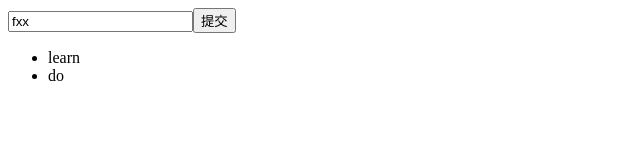
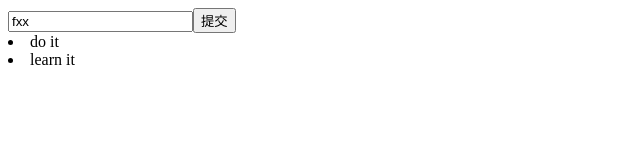
Before and after one commit to ohmyskyhigh/da-app, a React (Create React App) app: page / in a window 1280 px wide. Shown: the top 160 px of the page, without its empty margins (0-640 px from the left). Built offline with nearby package versions, Linux system fonts and the light colour scheme.

Commit message:
delete Item, Submit Item

```diff
--- a/src/Todos.js
+++ b/src/Todos.js
@@ -5,7 +5,9 @@ class Todos extends Component{
     super(props);
     this.state = {
       inputValue: 'fxx',
-      list: []
+      list: ['do it',
+             'learn it'
+            ]
     }
   }
 
@@ -17,12 +19,18 @@ class Todos extends Component{
             value={this.state.inputValue}
             onChange={this.handleInput.bind(this)}
           />
-          <button>提交</button>
+          <button onClick={this.handleButtonClick.bind(this) }>提交</button>
         </header>
-        <ul>
-          <li> learn </li>
-          <li> do </li>
-        </ul>
+        <div>
+          {
+            this.state.list.map(
+              (item, idx) =>
+              <li key={idx} onClick={this.deleteItem.bind(this, idx)}>
+              {item}
+              </li>
+            )
+          }
+        </div>
       </Fragment>
     );
   }
@@ -34,6 +42,25 @@ class Todos extends Component{
       }
     )
   }
+
+  handleButtonClick(){
+    this.setState(
+      {
+        list: [...this.state.list, this.state.inputValue],
+        inputValue: ''
+      }
+    )
+  }
+
+  deleteItem(idx){
+    const todoLis = [...this.state.list];
+    todoLis.splice(idx, 1)
+    this.setState(
+      {
+        list: [todoLis]
+      }
+    )
+  }
 }
 
 
```
